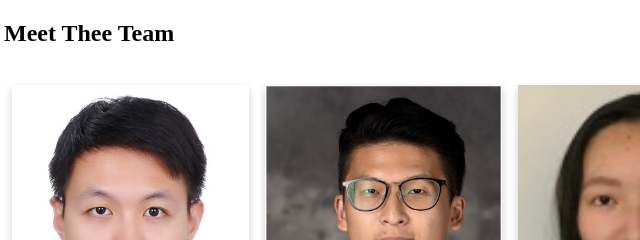
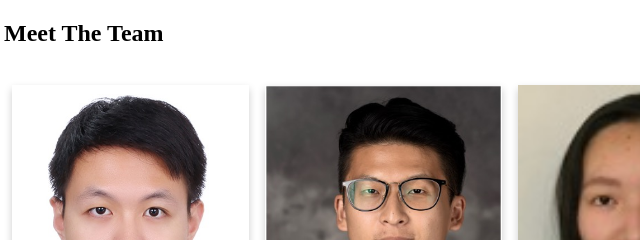
Before and after one commit to bjoardar/bjoardar.github.io, a website: page MyTesting/bio.html in a window 1280 px wide. Shown: the top 240 px of the page, 4-644 px from the left. Drawn offline with Linux system fonts and the light colour scheme.

Commit message:
Update bio.html

```diff
--- a/MyTesting/bio.html
+++ b/MyTesting/bio.html
@@ -66,7 +66,7 @@ html {
 </head>
 <body>
 
-<h2>Meet Thee Team</h2>
+<h2>Meet The Team</h2>
 
 <br>
 
```
